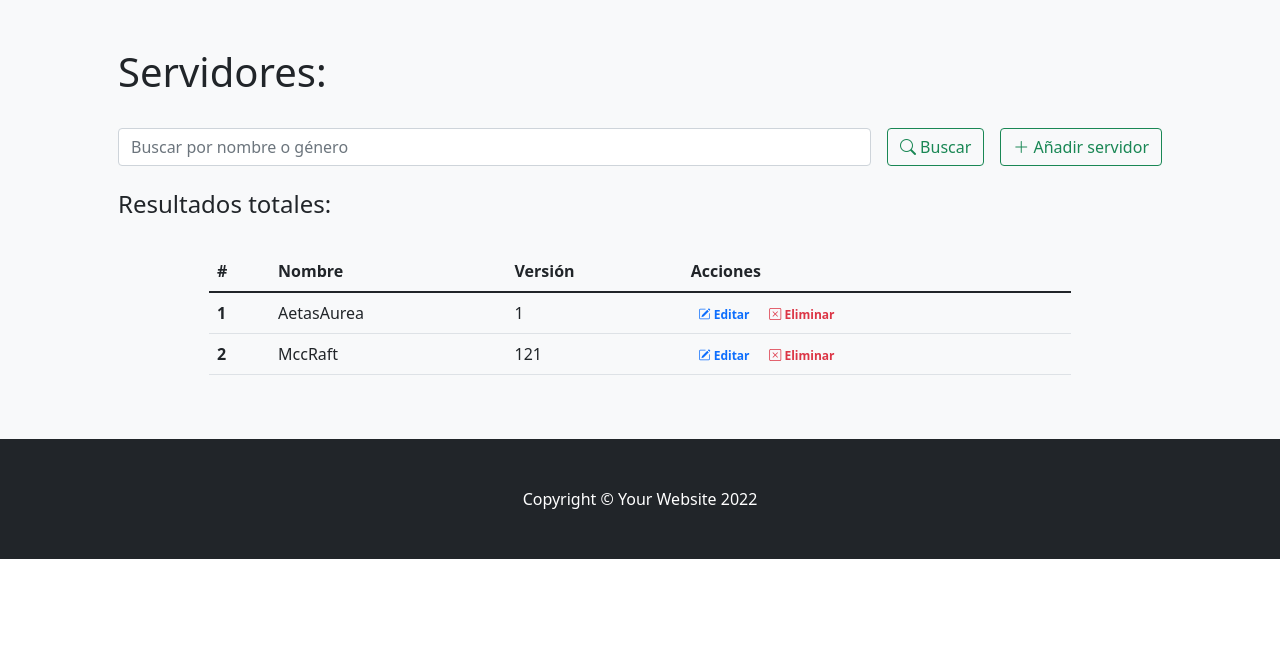
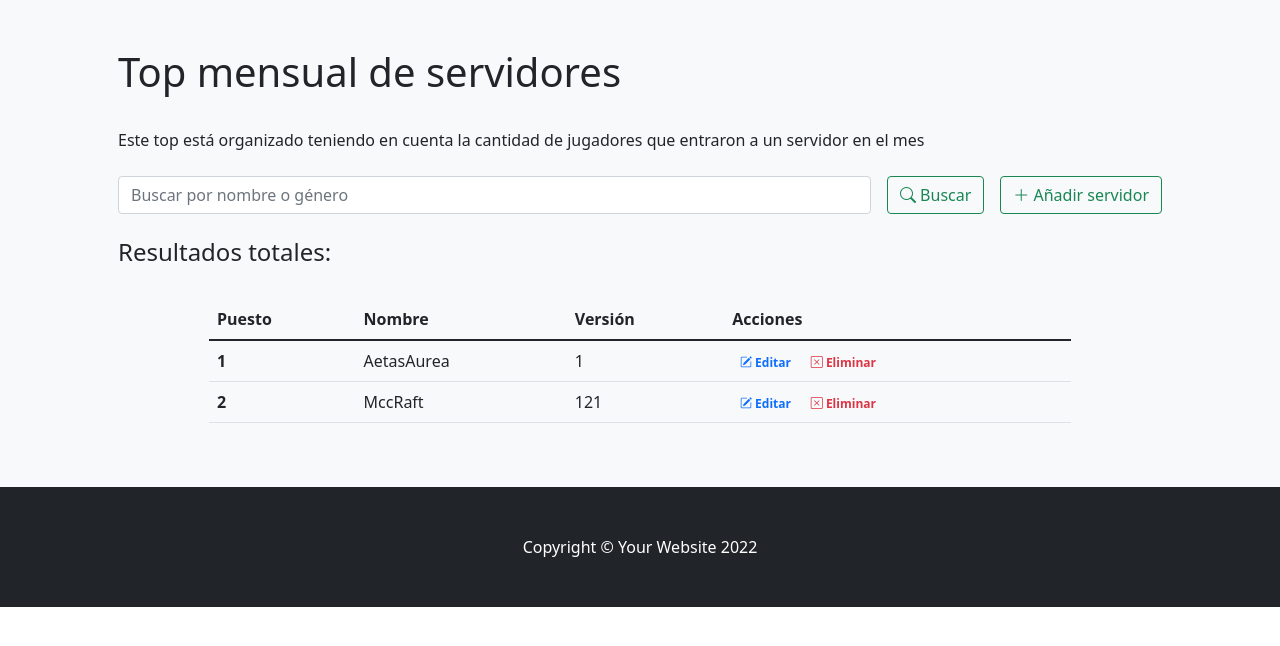
Before and after one commit to juan-alejo/ProyectoFinal, a Django app: page /app/servidores/ in a window 1280 px wide. Shown: the part 56-702 px from the top of the page. Run offline with Django 4.2, Linux system fonts and the light colour scheme; data comes from the database, SQL or seed files in the repository; both versions use the stored data as it was after the commit; some libraries are stand-ins or nearby versions.

Commit message:
Arreglos en texto de forms

```diff
--- a/ProyectoFinalApp/templates/ProyectoFinalApp/jugadores.html
+++ b/ProyectoFinalApp/templates/ProyectoFinalApp/jugadores.html
@@ -10,7 +10,7 @@ Jugadores - Games Leaderboard
     <div class="container px-5">
         <div class="row gx-5 justify-content-center">
             <div class="col-lg-5">
-                <h4><p style="text-align:center">Jugadores</p></h4>
+                <h4><p style="text-align:center">Top mensual de jugadores</p></h4>
                 <ul class="list-group">
                     {% for jugador in jugadores %}
                         <li class="list-group-item d-flex justify-content-between align-items-start">
--- a/ProyectoFinalApp/templates/ProyectoFinalApp/servidores.html
+++ b/ProyectoFinalApp/templates/ProyectoFinalApp/servidores.html
@@ -8,7 +8,11 @@ Servidores - Games Leaderboard
 {% block contenidoPagina %}
 <section class="bg-light py-5">
     <div class="container px-5">
-        <h1>Servidores:</h1>
+        <h1>Top mensual de servidores</h1>
+        <br>
+        <head>Este top está organizado teniendo en cuenta la cantidad de jugadores que entraron a un servidor en el mes</head>
+        <head></head>
+        <br>
         <br>
         <div class="row gx-5 justify-content-center">
             <div class="col-lg-12">
@@ -34,7 +38,7 @@ Servidores - Games Leaderboard
                 <table class="table table-theme">
                     <thead>
                         <tr>
-                            <th scope="col">#</th>
+                            <th scope="col">Puesto</th>
                             <th scope="col">Nombre</th>
                             <th scope="col">Versión</th>
                             <th scope="col">Acciones</th>
--- a/ProyectoFinalApp/views.py
+++ b/ProyectoFinalApp/views.py
@@ -107,6 +107,7 @@ def register_request(request):
 
     return render(request,"ProyectoFinalApp/register.html", {"form":form})
 
+@login_required
 def logout_request(request):
     logout(request)
     return redirect('inicio')
```
Also changed, not shown: ProyectoFinalApp/templates/ProyectoFinalApp/juegos.html (+6 -2 lines), db.sqlite3.
